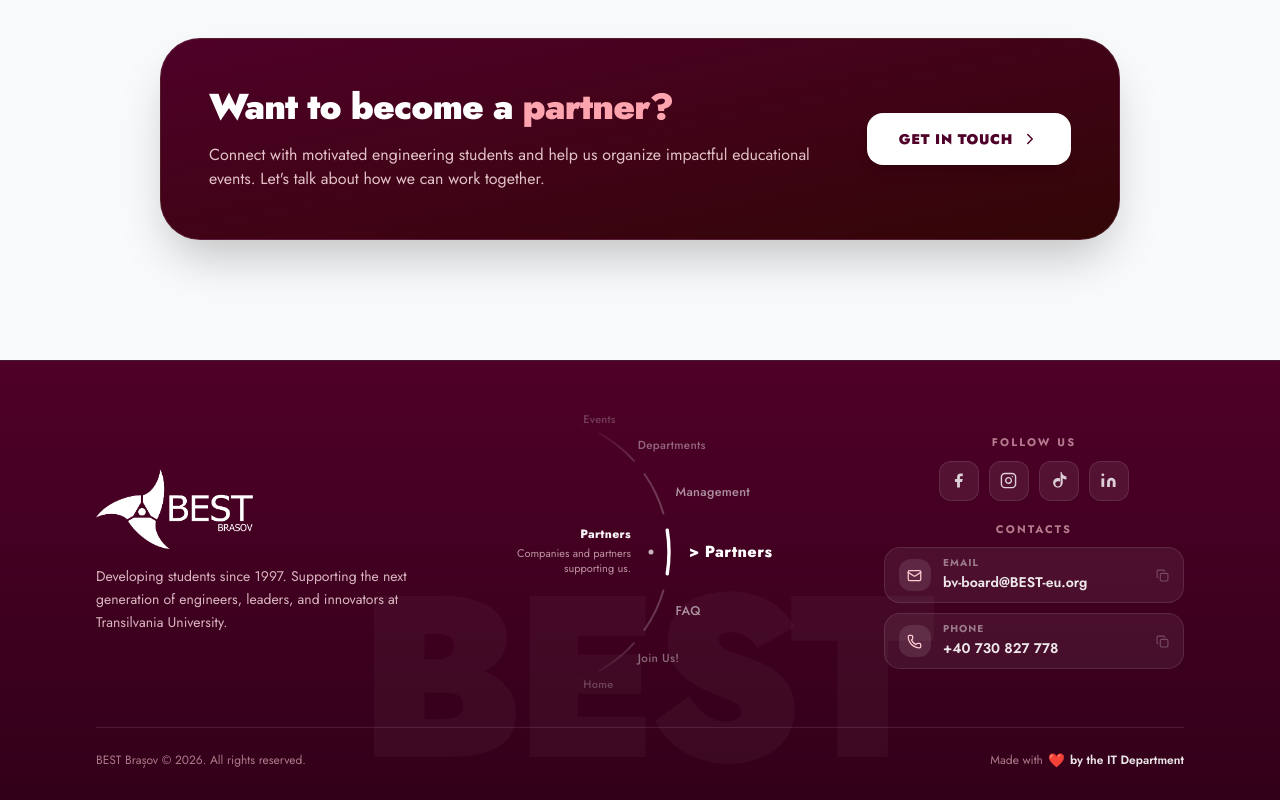
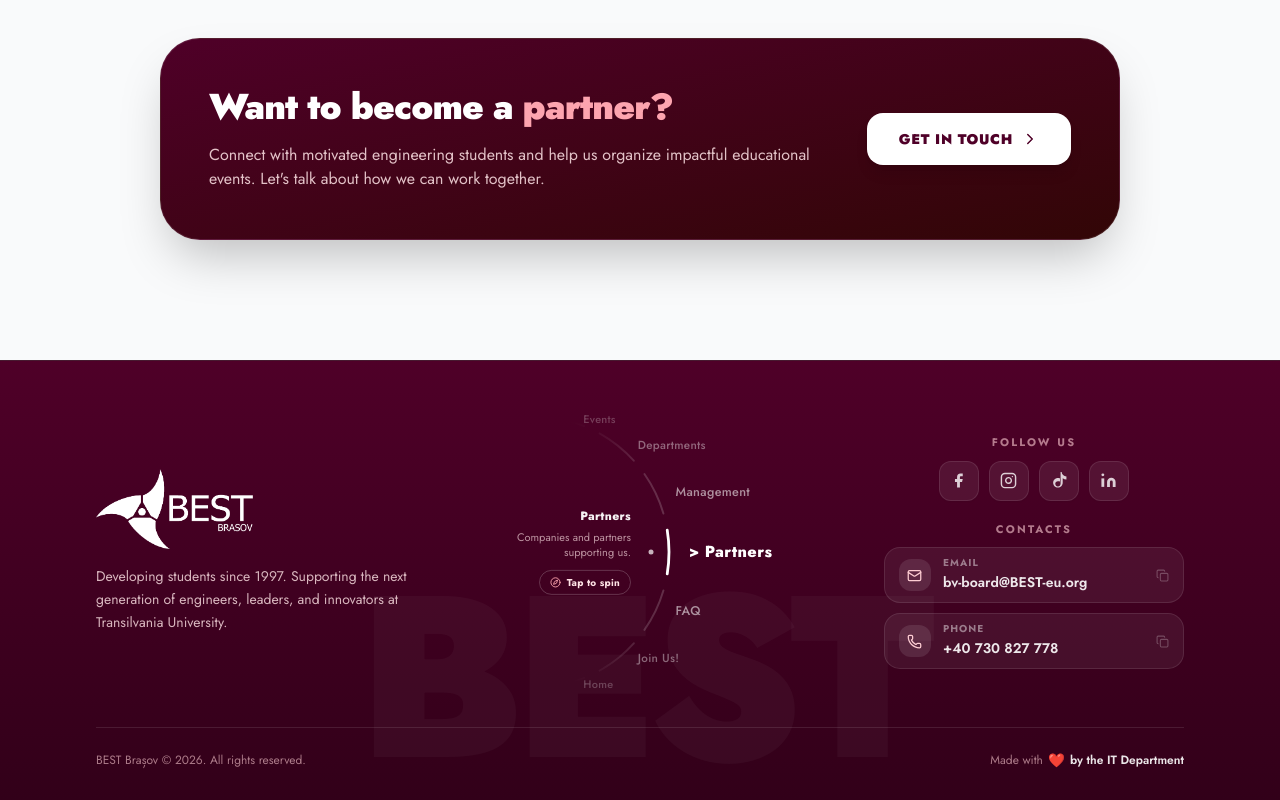
Before and after one commit to AndreigiurgeaSS/BEST-Brasov-website, a React (Vite) app: page /partners in a window 1280 px wide. Shown: the part 1112-1912 px from the top of the page. Built offline with nearby package versions, Linux system fonts and the light colour scheme.

Commit message:
fix: arch wheel Footer

```diff
--- a/src/components/Footer.jsx
+++ b/src/components/Footer.jsx
@@ -1,4 +1,4 @@
-import { Mail, Phone, Check, Copy, X } from "lucide-react";
+import { Mail, Phone, Check, Copy, X, Compass } from "lucide-react";
 import { Link, useNavigate, useLocation } from "react-router-dom";
 import { useState, useRef, useEffect, useCallback, useMemo } from "react";
 import { motion, AnimatePresence } from "framer-motion";
@@ -47,7 +47,7 @@ const CopyableContact = ({ label, value, displayValue, Icon, copiedText }) => {
   );
 };
 
-// ── Split-Track ArcWheel (Strict on drag + tap pe laptop și telefon) ──────────
+// ── Split-Track ArcWheel (Click/Tap-to-Activate -> Drag Locked + Cancel X) ───
 const ARC_CX = 48;
 const ARC_CY = 135;
 const ARC_R = 136;
@@ -163,6 +163,7 @@ const ArcWheel = () => {
     [pages]
   );
 
+  const [isActivated, setIsActivated] = useState(false);
   const [wheelStep, setWheelStep] = useState(() => getIndexFromPath(location.pathname));
   const [countdownMs, setCountdownMs] = useState(0);
   const [isCountingDown, setIsCountingDown] = useState(false);
@@ -201,7 +202,6 @@ const ArcWheel = () => {
     [N]
   );
 
-  // Sincronizare când se schimbă ruta din Navbar
   useEffect(() => {
     if (!isInteracting.current) {
       snapWheelToIndex(getIndexFromPath(location.pathname));
@@ -226,16 +226,48 @@ const ArcWheel = () => {
     activePointerId.current = null;
   }, []);
 
-  // ── Butonul X: oprește instant navigarea și readuce roata la pagina curentă ──
-  const handleCancelNavigation = useCallback(
+  const deactivateWheel = useCallback(() => {
+    clearTimers();
+    resetDragState();
+    isInteracting.current = false;
+    setIsActivated(false);
+    snapWheelToIndex(getIndexFromPath(location.pathname));
+  }, [clearTimers, resetDragState, snapWheelToIndex, getIndexFromPath, location.pathname]);
+
+  // Tap în afara roții o dezactivează automat
+  useEffect(() => {
+    if (!isActivated) return;
+    const handleOutside = (e) => {
+      if (wheelRef.current && !wheelRef.current.contains(e.target)) {
+        deactivateWheel();
+      }
+    };
+    window.addEventListener("pointerdown", handleOutside);
+    return () => window.removeEventListener("pointerdown", handleOutside);
+  }, [isActivated, deactivateWheel]);
+
+  // Butonul X: dacă rulează timer-ul anulează navigarea; altfel dezactivează roata
+  const handleCancelOrClose = useCallback(
     (e) => {
       e?.stopPropagation();
-      clearTimers();
-      resetDragState();
-      isInteracting.current = false;
-      snapWheelToIndex(getIndexFromPath(location.pathname));
+      if (isCountingDown) {
+        clearTimers();
+        resetDragState();
+        isInteracting.current = false;
+        snapWheelToIndex(getIndexFromPath(location.pathname));
+      } else {
+        deactivateWheel();
+      }
     },
-    [clearTimers, resetDragState, snapWheelToIndex, getIndexFromPath, location.pathname]
+    [
+      isCountingDown,
+      clearTimers,
+      resetDragState,
+      snapWheelToIndex,
+      getIndexFromPath,
+      location.pathname,
+      deactivateWheel,
+    ]
   );
 
   const commitNavigation = useCallback(
@@ -243,6 +275,7 @@ const ArcWheel = () => {
       clearTimers();
       resetDragState();
       isInteracting.current = false;
+      setIsActivated(false);
       const targetPath = pages[targetIdx].path;
 
       window.isAutoScrolling = true;
@@ -287,9 +320,10 @@ const ArcWheel = () => {
     };
   }, [clearTimers]);
 
-  // ── Pointer Events unificate (Touch + Mouse Drag, fără scroll/wheel) ──
+  // Pointer Events active DOAR după ce utilizatorul a activat roata prin click/tap
   const onPointerDown = useCallback(
     (e) => {
+      if (!isActivated) return;
       if (e.button && e.button !== 0) return;
       if (e.target.closest?.('[data-cancel-btn="true"]')) return;
 
@@ -300,7 +334,7 @@ const ArcWheel = () => {
       startY.current = e.clientY;
       startStep.current = wheelStepRef.current;
     },
-    [clearTimers]
+    [isActivated, clearTimers]
   );
 
   const onPointerMove = useCallback((e) => {
@@ -342,6 +376,7 @@ const ArcWheel = () => {
   );
 
   useEffect(() => {
+    if (!isActivated) return;
     window.addEventListener("pointermove", onPointerMove, { passive: true });
     window.addEventListener("pointerup", finishPointerDrag);
     window.addEventListener("pointercancel", finishPointerDrag);
@@ -352,10 +387,11 @@ const ArcWheel = () => {
       window.removeEventListener("pointercancel", finishPointerDrag);
       window.removeEventListener("blur", resetDragState);
     };
-  }, [onPointerMove, finishPointerDrag, resetDragState]);
+  }, [isActivated, onPointerMove, finishPointerDrag, resetDragState]);
 
-  // Lock suplimentar pe touchmove strict în interiorul roții (nu blochează tap-urile)
+  // Când e activată, blochează scroll-ul paginii pe touchmove strict în interiorul roții
   useEffect(() => {
+    if (!isActivated) return;
     const el = wheelRef.current;
     if (!el) return;
     const lockTouchScroll = (e) => {
@@ -365,7 +401,7 @@ const ArcWheel = () => {
     };
     el.addEventListener("touchmove", lockTouchScroll, { passive: false });
     return () => el.removeEventListener("touchmove", lockTouchScroll);
-  }, []);
+  }, [isActivated]);
 
   const visibleOffsets = [-3, -2, -1, 0, 1, 2, 3];
   const activePage = pages[activeIdx];
@@ -376,9 +412,23 @@ const ArcWheel = () => {
       ref={wheelRef}
       onPointerDown={onPointerDown}
       onDragStart={(e) => e.preventDefault()}
-      className="relative select-none touch-none cursor-grab active:cursor-grabbing"
+      className={`relative select-none rounded-3xl transition-all duration-250 ${
+        isActivated
+          ? "touch-none cursor-grab active:cursor-grabbing bg-white/[0.04] ring-1 ring-white/20 shadow-[0_0_28px_rgba(255,255,255,0.06)]"
+          : "touch-pan-y cursor-pointer"
+      }`}
       style={{ width: "310px", height: "270px", flexShrink: 0 }}
     >
+      {/* Strat de protecție când roata e inactivă: lasă scroll-ul liber și activează roata DOAR la tap/click clar */}
+      {!isActivated && (
+        <button
+          type="button"
+          onClick={() => setIsActivated(true)}
+          aria-label={isRO ? "Activează roata de navigare" : "Activate navigation wheel"}
+          className="absolute inset-0 z-30 bg-transparent rounded-3xl touch-pan-y cursor-pointer focus:outline-none"
+        />
+      )}
+
       {/* ── Arc SVG Secționat care se rotește fizic odată cu textele ── */}
       <svg
         viewBox="0 0 310 270"
@@ -399,7 +449,6 @@ const ArcWheel = () => {
           </mask>
         </defs>
 
-        {/* Inelul secționat rotativ */}
         <g mask="url(#arcVisibleMask)">
           <g
             style={{
@@ -413,7 +462,7 @@ const ArcWheel = () => {
                 key={seg.id}
                 d={seg.d}
                 fill="none"
-                stroke="rgba(255,255,255,0.26)"
+                stroke={isActivated ? "rgba(255,255,255,0.34)" : "rgba(255,255,255,0.2)"}
                 strokeWidth="2"
                 strokeLinecap="round"
               />
@@ -421,17 +470,15 @@ const ArcWheel = () => {
           </g>
         </g>
 
-        {/* Segmentul central fix (evidențiază pagina activă) */}
         <path
           d={CENTER_HIGHLIGHT_PATH}
           fill="none"
           stroke={isCountingDown ? "#34d399" : "#ffffff"}
-          strokeWidth="3.4"
+          strokeWidth={isActivated ? "3.6" : "2.8"}
           strokeLinecap="round"
           className="transition-colors duration-200"
         />
 
-        {/* Punct discret pe interiorul arcului */}
         <circle
           cx={ARC_CX + ARC_R - 18}
           cy={ARC_CY}
@@ -440,7 +487,7 @@ const ArcWheel = () => {
         />
       </svg>
 
-      {/* ── Preview + Timer cu Buton X în concavitatea arcului ── */}
+      {/* ── Preview + Activare / Timer cu Buton X în concavitatea arcului ── */}
       <div
         className="absolute top-1/2 -translate-y-1/2 left-0 pr-3 text-right z-20"
         style={{ width: `${ARC_CX + ARC_R - 26}px` }}
@@ -455,7 +502,7 @@ const ArcWheel = () => {
               transition={{ duration: 0.15 }}
               className="flex flex-col items-end gap-2"
             >
-              <div className="inline-flex items-center gap-2 pl-2.5 pr-1.5 py-1 rounded-full bg-black/50 border border-white/20 shadow-lg">
+              <div className="inline-flex items-center gap-2 pl-2.5 pr-1.5 py-1 rounded-full bg-black/55 border border-white/25 shadow-lg">
                 <span className="text-[11px] font-black tabular-nums text-white">
                   {(countdownMs / 1000).toFixed(1)}s
                 </span>
@@ -467,11 +514,10 @@ const ArcWheel = () => {
                   />
                 </span>
 
-                {/* Buton X vizibil pentru a opri instant navigarea */}
                 <button
                   type="button"
                   data-cancel-btn="true"
-                  onClick={handleCancelNavigation}
+                  onClick={handleCancelOrClose}
                   aria-label={isRO ? "Anulează navigarea" : "Cancel navigation"}
                   className="w-7 h-7 rounded-full bg-rose-500 hover:bg-rose-400 active:scale-90 text-white flex items-center justify-center shadow-md ring-2 ring-white/35 transition-transform cursor-pointer"
                 >
@@ -484,19 +530,38 @@ const ArcWheel = () => {
             </motion.div>
           ) : (
             <motion.div
-              key={`hint-${activeIdx}`}
+              key={`hint-${activeIdx}-${isActivated ? "on" : "off"}`}
               initial={{ opacity: 0, y: 5 }}
               animate={{ opacity: 1, y: 0 }}
               exit={{ opacity: 0, y: -5 }}
               transition={{ duration: 0.18 }}
-              className="flex flex-col items-end gap-1 pointer-events-none"
+              className="flex flex-col items-end gap-1.5"
             >
-              <p className="text-xs font-extrabold text-white/95 leading-tight tracking-wide">
+              <p className="text-xs font-extrabold text-white/95 leading-tight tracking-wide pointer-events-none">
                 {activePage.label}
               </p>
-              <p className="text-[11px] text-rose-100/65 dark:text-gray-400 leading-snug">
+              <p className="text-[11px] text-rose-100/65 dark:text-gray-400 leading-snug pointer-events-none">
                 {activePage.hint}
               </p>
+
+              {!isActivated ? (
+                <span className="mt-1 inline-flex items-center gap-1.5 px-2.5 py-1 rounded-full bg-white/12 border border-white/20 text-[10px] font-bold text-rose-100 tracking-wide pointer-events-none">
+                  <Compass size={11} className="text-rose-300" />
+                  <span>{isRO ? "Apasă pentru a roti" : "Tap to spin"}</span>
+                </span>
+              ) : (
+                <button
+                  type="button"
+                  data-cancel-btn="true"
+                  onClick={handleCancelOrClose}
+                  className="mt-1 inline-flex items-center gap-1.5 pl-2.5 pr-1.5 py-1 rounded-full bg-white/15 hover:bg-white/25 border border-white/25 text-[10px] font-bold text-white cursor-pointer active:scale-95 transition-all"
+                >
+                  <span>{isRO ? "Trage sau apasă" : "Drag or tap"}</span>
+                  <span className="w-4 h-4 rounded-full bg-rose-500 text-white flex items-center justify-center">
+                    <X size={10} strokeWidth={3} />
+                  </span>
+                </button>
+              )}
             </motion.div>
           )}
         </AnimatePresence>
@@ -515,8 +580,10 @@ const ArcWheel = () => {
           <button
             key={offset}
             type="button"
+            disabled={!isActivated}
             onClick={(e) => {
               e.stopPropagation();
+              if (!isActivated) return;
               if (Date.now() - lastDragEndAt.current < 250) return;
 
               if (isCenter) {
@@ -539,7 +606,7 @@ const ArcWheel = () => {
               fontWeight: isCenter ? 800 : 500,
               color: `rgba(255,255,255,${opacity})`,
             }}
-            className="whitespace-nowrap cursor-pointer tracking-wide transition-opacity duration-200 py-1.5 px-1 text-left"
+            className="whitespace-nowrap cursor-pointer tracking-wide transition-opacity duration-200 py-1.5 px-1 text-left disabled:pointer-events-none"
           >
             {isCenter ? `> ${pages[idx].label}` : pages[idx].label}
           </button>
@@ -598,11 +665,11 @@ const Footer = () => {
   ];
 
   return (
-    <footer className="relative overflow-hidden bg-gradient-to-b from-[#4F0028] to-[#320019] dark:from-[#1d0208] dark:to-[#0f0103] text-gray-200 pt-14 pb-28 lg:pb-8 border-t border-white/10 dark:border-rose-950/60 transition-colors duration-300">
+    <footer className="relative overflow-hidden bg-gradient-to-b from-[#4F0028] to-[#320019] dark:from-[#1d0208] dark:to-[#0f0103] text-gray-200 pt-14 pb-24 lg:pb-8 border-t border-white/10 dark:border-rose-950/60 transition-colors duration-300">
       {/* Watermark uriaș BEST în fundal */}
       <div
         aria-hidden="true"
-        className="pointer-events-none select-none absolute bottom-10 lg:bottom-2 left-1/2 -translate-x-1/2 text-[110px] sm:text-[180px] lg:text-[230px] font-black tracking-tighter text-white/[0.035] leading-none whitespace-nowrap"
+        className="pointer-events-none select-none absolute bottom-16 lg:bottom-2 left-1/2 -translate-x-1/2 text-[110px] sm:text-[180px] lg:text-[230px] font-black tracking-tighter text-white/[0.035] leading-none whitespace-nowrap"
       >
         BEST
       </div>
```
